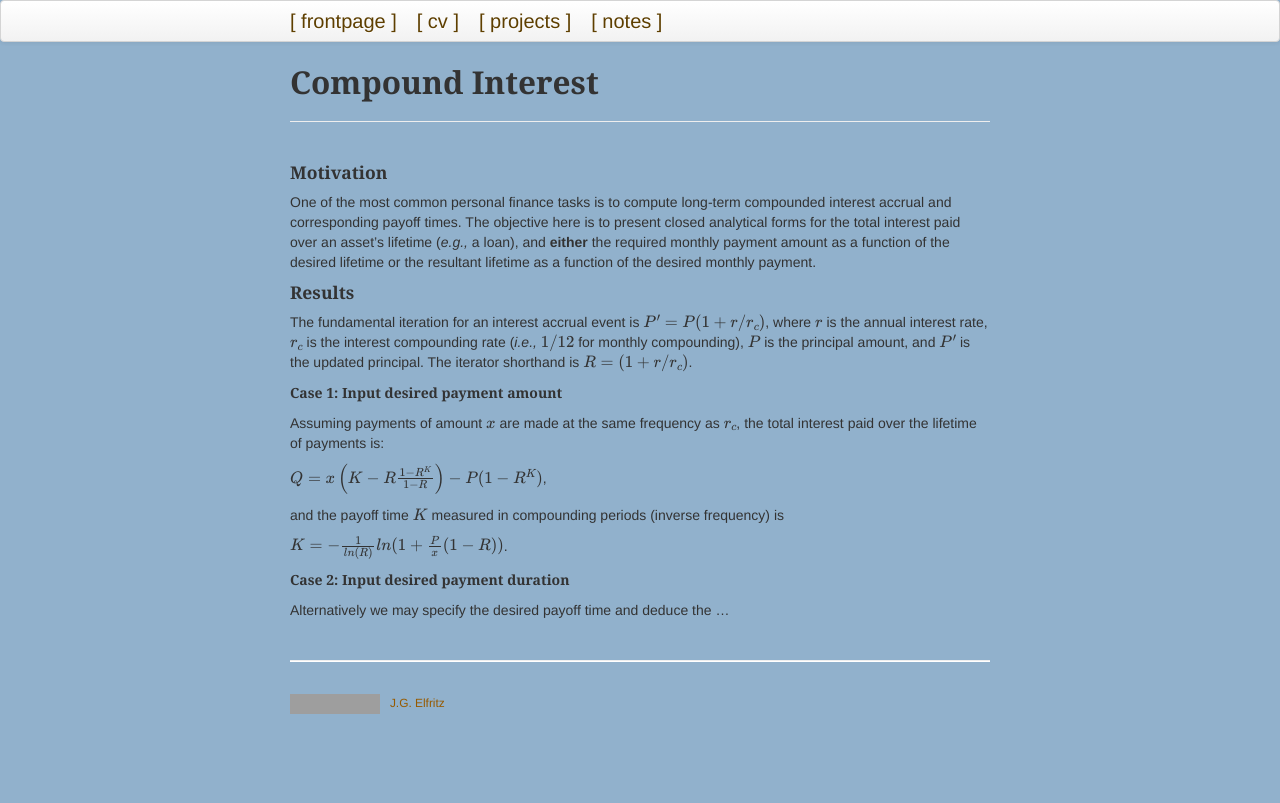
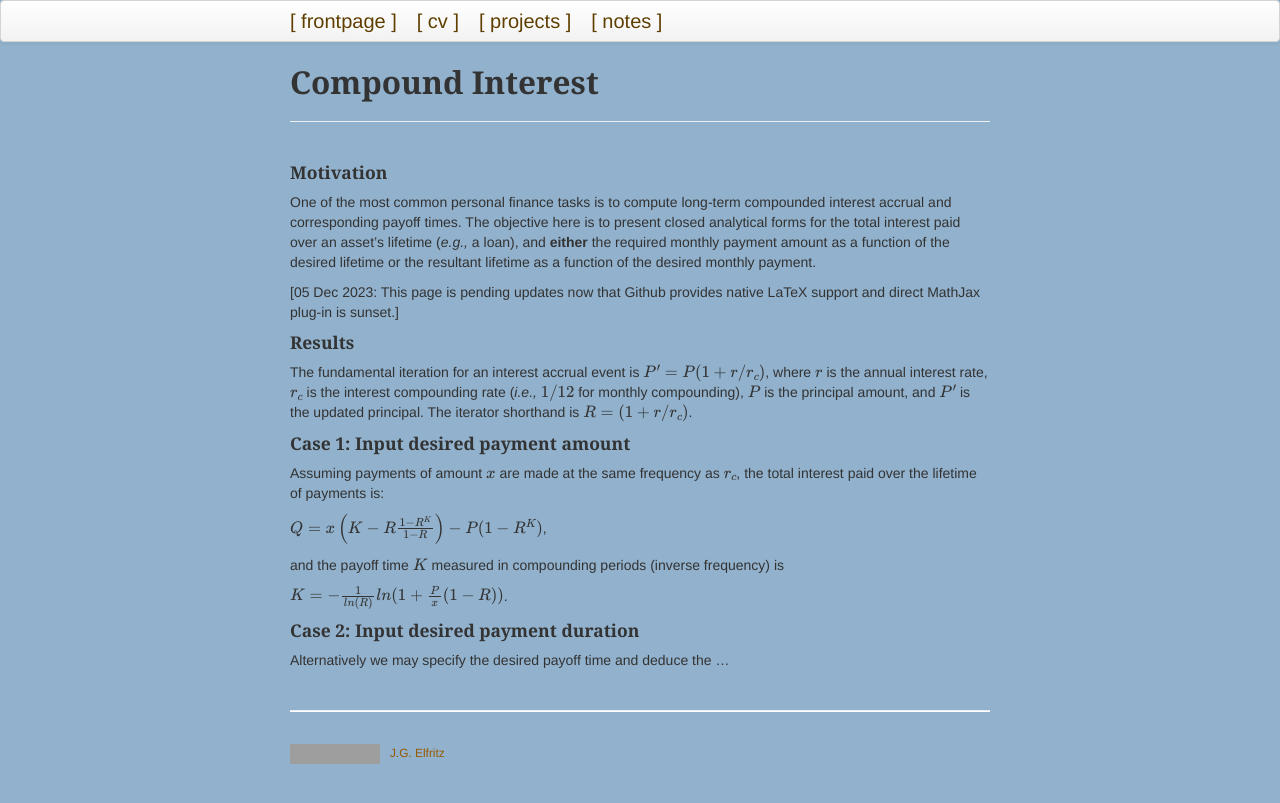
Before and after one commit to justinelfritz/justinelfritz.github.io, a Jekyll site: the page built from pages/interest_calculators.md, in a window 1280 px wide. Shown: the top 803 px of the page. Built offline with Jekyll 4.4.1, drawn with Linux system fonts in a browser that asks for light colours; grey boxes are pictures that could not be loaded.

```diff
--- a/pages/interest_calculators.md
+++ b/pages/interest_calculators.md
@@ -8,12 +8,14 @@ description: calculations for compound interest
 
 One of the most common personal finance tasks is to compute long-term compounded interest accrual and corresponding payoff times. The objective here is to present closed analytical forms for the total interest paid over an asset's lifetime (*e.g.,* a loan), and **either** the required monthly payment amount as a function of the desired lifetime or the resultant lifetime as a function of the desired monthly payment.
 
+[05 Dec 2023: This page is pending updates now that Github provides native LaTeX support and direct MathJax plug-in is sunset.]
+
 #### Results
 
 The fundamental iteration for an interest accrual event is $$P'=P(1+r/r_c)$$, where $$r$$ is the annual interest rate, $$r_c$$ is the interest compounding rate (*i.e.,* $$1/12$$ for monthly compounding), $$P$$ is the principal amount, and $$P'$$ is the updated principal. The iterator shorthand is $$R=(1+r/r_c)$$.
 
 
-##### Case 1: Input desired payment amount
+#### Case 1: Input desired payment amount
 Assuming payments of amount $$x$$ are made at the same frequency as $$r_c$$, the total interest paid over the lifetime of payments is:
 
 
@@ -27,5 +29,5 @@ $$K=-\frac{1}{ln(R)}ln(1+\frac{P}{x}\left(1-R\right))$$.
 
 
 
-##### Case 2: Input desired payment duration
+#### Case 2: Input desired payment duration
 Alternatively we may specify the desired payoff time and deduce the ...
```
Also changed, not shown: pages/projects.md (+1 -0 lines), pages/sourdough.md (+1 -1 lines).
